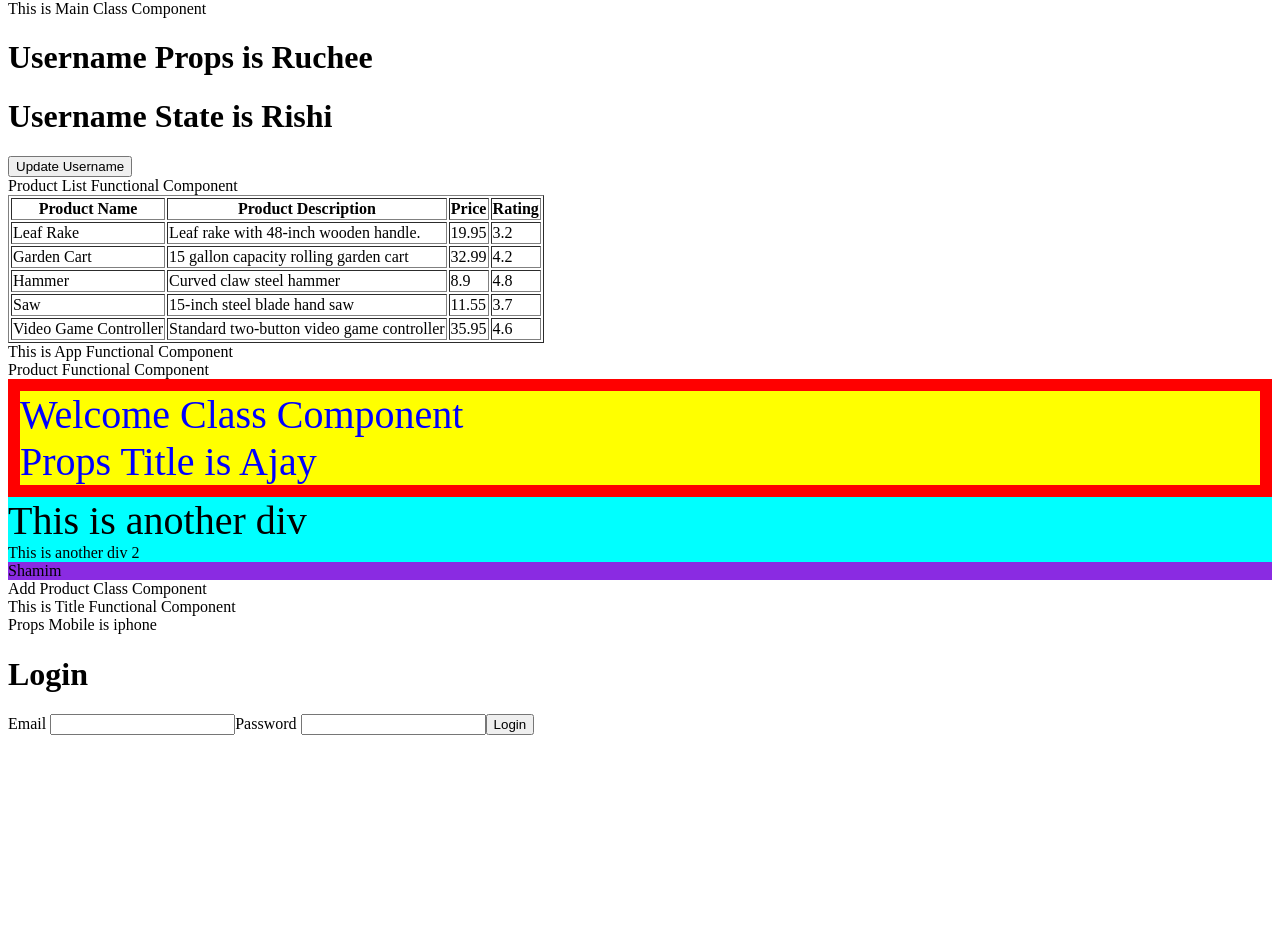
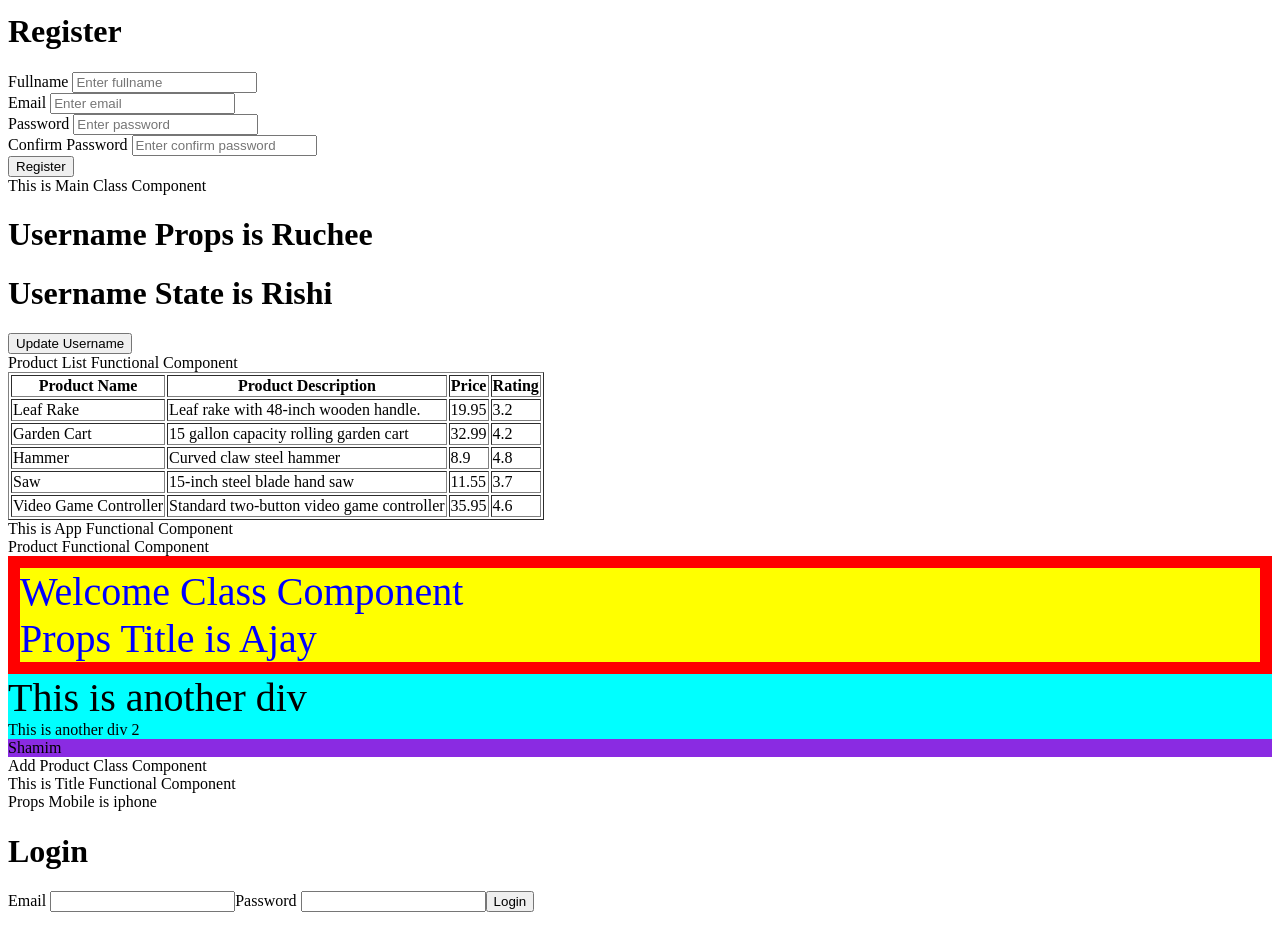
Before and after one commit to programmingwithharsh/react-feb-25, a React (Create React App) app: page /register in a window 1280 px wide. Shown: the part 8-947 px from the top of the page. Before the commit the page ends 800 px from the top, so only its background shows below. Built offline with nearby package versions, Linux system fonts and the light colour scheme.

Commit message:
Updated localstorage

```diff
--- a/src/Main.js
+++ b/src/Main.js
@@ -7,6 +7,9 @@ import AddProduct from './AddProduct';
 import Title from './Title';
 // import { Title1, Title2, Title3, Title4 } from './Title';
 import Login from './Login';
+import Register from './Register';
+import RegisterClass from './RegisterClass';
+import UserLocalStorage from './UserLocalStorage';
 
 export default class Main extends React.Component {  // class component
     constructor(props) {
@@ -81,6 +84,7 @@ export default class Main extends React.Component {  // class component
         console.log("This is render lifecycle - 2");
         console.log(this.state);
         return <div>
+            <RegisterClass />
             <div>This is Main Class Component</div>
             <h1>Username Props is {this.props.username}</h1>
             <h1>Username State is {this.state.username}</h1>
@@ -92,6 +96,7 @@ export default class Main extends React.Component {  // class component
             <AddProduct />
             <Title mobile="iphone" />
             <Login />
+            <UserLocalStorage />
         </div>
     }
 }
--- /dev/null
+++ b/src/Register.js
@@ -0,0 +1,14 @@
+function Register() {
+    return (<div>
+        <h1>Register</h1>
+        <form action="./RegisterSuccessful.html" method="get">
+            Fullname <input type="text" id="fullname" />
+            Email <input type="text" id="email" />
+            Password <input type="text" id="password" />
+            Confirm Password <input type="text" id="confirmPassword" />
+            <button>Register</button>
+        </form>
+    </div>);
+}
+
+export default Register;
--- /dev/null
+++ b/src/RegisterClass.js
@@ -0,0 +1,51 @@
+import React from 'react';
+
+class RegisterClass extends React.Component {
+    constructor(props) {
+        super(props);
+    }
+
+    handleSubmit = (event) => {
+        event.preventDefault(); // stop page refresh
+        const fullname = event.target.elements.fullname.value;
+        const email = event.target.elements.email.value;
+        const password = event.target.elements.password.value;
+
+        if (fullname == "") {
+            alert("Enter Fullname");
+        } else if (email == "") {
+            alert("Enter Email");
+        }
+        else if (password == "") {
+            alert("Enter Password");
+        }
+
+        let user = {
+            fullname: fullname,
+            email: email,
+            password: password
+        };
+
+        let users = localStorage.getItem("users") ? JSON.parse(localStorage.getItem("users")) : [];
+
+        users.push(user); // add item inside array
+
+        let usersString = JSON.stringify(users); // convert object into string
+        localStorage.setItem("users", usersString) // set item in local storage
+    }
+
+    render() {
+        return (<div>
+            <h1>Register</h1>
+            <form action="./RegisterSuccessful.html" method="get" onSubmit={this.handleSubmit}>
+                Fullname <input type="text" placeholder='Enter fullname' id="fullname" name="fullname" /><br />
+                Email <input type="text" placeholder='Enter email' id="email" name="email" /><br />
+                Password <input type="password" placeholder='Enter password' id="password" name="password" /><br />
+                Confirm Password <input type="password" placeholder='Enter confirm password' id="confirmPassword" name="confirmPassword" /><br />
+                <button>Register</button>
+            </form>
+        </div>);
+    }
+}
+
+export default RegisterClass;
--- /dev/null
+++ b/src/UserLocalStorage.js
@@ -0,0 +1,33 @@
+import React from "react";
+class UserLocalStorage extends React.Component {
+    constructor(props) {
+        super(props);
+        this.state = {
+            name: "Ajay"
+        }
+        localStorage.setItem("username", "Swathi"); // key and value pair
+        localStorage.setItem("x", "2");
+        localStorage.setItem("active", true);
+        console.log("constructor");
+    }
+
+    componentDidMount() {
+        console.log("componentDidMount");
+        let value = localStorage.getItem("username"); // taking username from localstorage
+        this.setState({
+            name: value
+        })
+    }
+
+    render() {
+        console.log("render");
+        return (<>
+            <h1>
+                Local Storage Example
+            </h1>
+            <h2>Username is {this.state.name}</h2>
+        </>);
+    }
+}
+
+export default UserLocalStorage;
```
